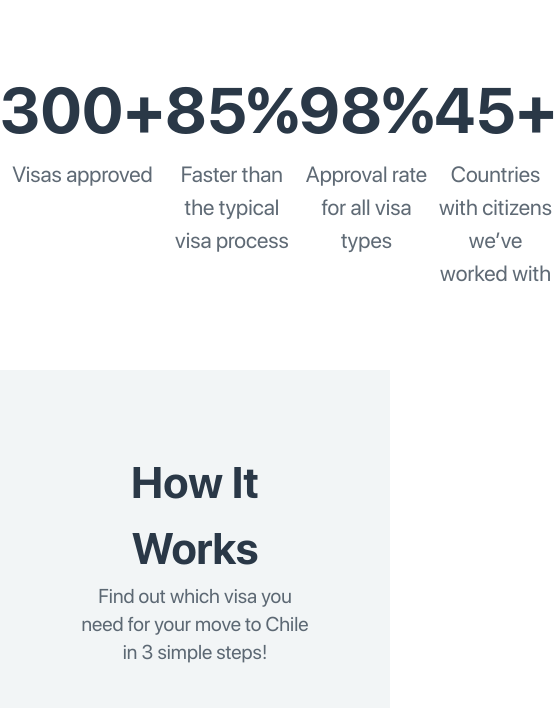
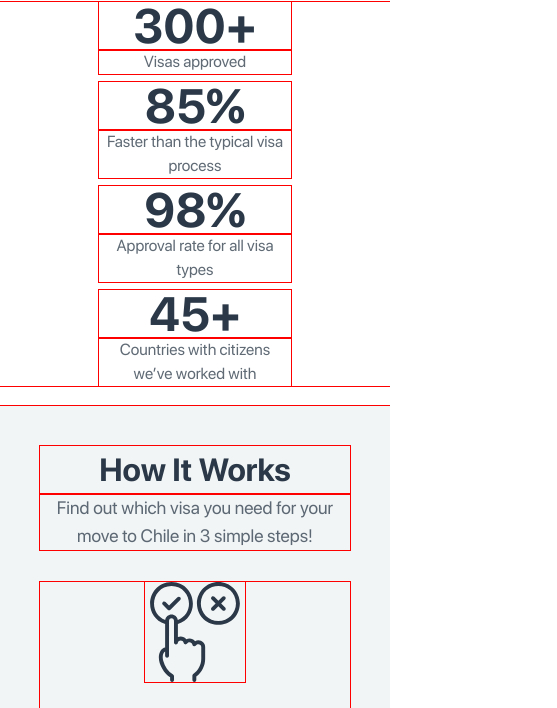
Before and after one commit to 3mohamed-abdelfattah/Expat.cl, a website: page index.html in a window 390 px wide. Shown: the part 1223-1931 px from the top of the page, 557 px wide, since content can reach past the window. Drawn offline with nearby package versions, Linux system fonts and the light colour scheme.

Commit message:
How It Works Section Responsive

```diff
--- a/index.html
+++ b/index.html
@@ -65,18 +65,6 @@
             <a href="#" class="w-full py-2 hover:bg-gray-100">Reviews</a>
             <a href="#" class="w-full py-2 hover:bg-gray-100">FAQ’s</a>
         </nav>
-
-        <script>
-            document.getElementById('burgerMenu').addEventListener('click', function () {
-                const mobileNav = document.getElementById('mobileNav');
-                mobileNav.classList.remove('translate-x-full');
-            });
-
-            document.getElementById('closeMenu').addEventListener('click', function () {
-                const mobileNav = document.getElementById('mobileNav');
-                mobileNav.classList.add('translate-x-full');
-            });
-        </script>
     </header>
 
     <!-- Hero Section -->
@@ -158,39 +146,40 @@
     </section>
 
     <!-- Counters Numbers -->
-    <section class="SFPro_font flex justify-evenly items-start text-center my-20">
-        <div>
-            <p class="text-[#2A3847] text-[64px] font-bold">300+</p>
-            <p class="text-[#2A3847]/75 text-[22px] max-w-[238px]">Visas approved</p>
+    <section class="SFPro_font flex flex-wrap gap-2 justify-evenly items-start text-center my-5 sm:my-20">
+        <div class="w-48 sm:max-w-[238px]">
+            <p class="text-[#2A3847] text-5xl sm:text-[64px] font-bold">300+</p>
+            <p class="text-[#2A3847]/75 sm:text-[22px]">Visas approved</p>
         </div>
-        <div>
-            <p class="text-[#2A3847] text-[64px] font-bold">85%</p>
-            <p class="text-[#2A3847]/75 text-[22px] max-w-[200px]">Faster than the typical visa process</p>
+        <div class="w-48 sm:max-w-[200px]">
+            <p class="text-[#2A3847] text-5xl sm:text-[64px] font-bold">85%</p>
+            <p class="text-[#2A3847]/75 sm:text-[22px] ">Faster than the typical visa process</p>
         </div>
-        <div>
-            <p class="text-[#2A3847] text-[64px] font-bold">98%</p>
-            <p class="text-[#2A3847]/75 text-[22px] max-w-[200px]">Approval rate for all visa types</p>
+        <div class="w-48 sm:max-w-[200px]">
+            <p class="text-[#2A3847] text-5xl sm:text-[64px] font-bold">98%</p>
+            <p class="text-[#2A3847]/75 sm:text-[22px] ">Approval rate for all visa types</p>
         </div>
-        <div>
-            <p class="text-[#2A3847] text-[64px] font-bold">45+</p>
-            <p class="text-[#2A3847]/75 text-[22px] max-w-[238px]">Countries with citizens we’ve worked with</p>
+        <div class="w-48 sm:max-w-[238px]">
+            <p class="text-[#2A3847] text-5xl sm:text-[64px] font-bold">45+</p>
+            <p class="text-[#2A3847]/75 sm:text-[22px]">Countries with citizens we’ve worked with</p>
         </div>
     </section>
 
-    <!-- How It Works -->
-    <section class="SFPro_font text-center p-20 bg-[#F2F5F6]">
-        <h1 class="text-[#2A3847] text-[44px] font-bold">How It Works</h1>
-        <h2 class="text-[#2A3847]/75 text-xl mb-12">Find out which visa you need for your move to Chile in 3 simple
-            steps!
-        </h2>
+    <!-- How It Works Section -->
+    <section class="SFPro_font text-center p-10 md:p-20 bg-[#F2F5F6]">
+        <h1 class="text-[#2A3847] text-[32px] md:text-[44px] font-bold">How It Works</h1>
+        <h2 class="text-[#2A3847]/75 text-lg md:text-xl mb-8 md:mb-12">Find out which visa you need for your move to
+            Chile
+            in 3 simple steps!</h2>
 
-        <!-- Step 1 -->
-        <div class="flex justify-around items-start">
+        <div class="flex flex-wrap justify-around items-start gap-8 xl:gap-0">
+            <!-- Step 1 -->
             <div class="flex flex-col items-center max-w-[320px]">
                 <img src="./assets/icons/forHowWorks/quiz.svg" alt="Quiz Icon" />
                 <div
                     class="w-8 h-8 flex justify-center items-center mt-8 text-white bg-[#2A3847] text-xl font-bold rounded-full">
-                    1</div>
+                    1
+                </div>
                 <h1 class="text-[#2A3847] text-[22px] font-bold mt-5">Take A Short Quiz</h1>
                 <p class="text-[#2A3847]/75">Answer a few basic questions in our short 3-minute quiz.</p>
             </div>
@@ -200,7 +189,8 @@
                 <img src="./assets/icons/forHowWorks/whichVisa.svg" alt="Which Visa Icon" />
                 <div
                     class="w-8 h-8 flex justify-center items-center mt-8 text-white bg-[#2A3847] text-xl font-bold rounded-full">
-                    2</div>
+                    2
+                </div>
                 <h1 class="text-[#2A3847] text-[22px] font-bold mt-5">See Which Visa You Need & Get Help</h1>
                 <p class="text-[#2A3847]/75">Find out which visa is best for you and get all your questions answered in
                     a
@@ -212,7 +202,8 @@
                 <img src="./assets/icons/forHowWorks/walkThrough.svg" alt="Walkthrough Icon" />
                 <div
                     class="w-8 h-8 flex justify-center items-center mt-8 text-white bg-[#2A3847] text-xl font-bold rounded-full">
-                    3</div>
+                    3
+                </div>
                 <h1 class="text-[#2A3847] text-[22px] font-bold mt-5">Let Us Walk You Through It</h1>
                 <p class="text-[#2A3847]/75">Get your hand held through the immigration process to get your residence in
                     Chile.</p>
@@ -815,6 +806,7 @@
 
 </body>
 
+<script src="./scripts/header.js"></script>
 <script src="./scripts/swiper.js"></script>
 <script src="./scripts/questions.js"></script>
 
--- /dev/null
+++ b/scripts/header.js
@@ -0,0 +1,9 @@
+document.getElementById('burgerMenu').addEventListener('click', function () {
+    const mobileNav = document.getElementById('mobileNav');
+    mobileNav.classList.remove('translate-x-full');
+});
+
+document.getElementById('closeMenu').addEventListener('click', function () {
+    const mobileNav = document.getElementById('mobileNav');
+    mobileNav.classList.add('translate-x-full');
+});
--- a/styles/global.css
+++ b/styles/global.css
@@ -26,7 +26,7 @@
 @tailwind utilities;
 
 * {
-  /* outline: 1px solid red; */
+  outline: 1px solid red;
 }
 
 body {
```
Also changed, not shown: styles/output.css.
